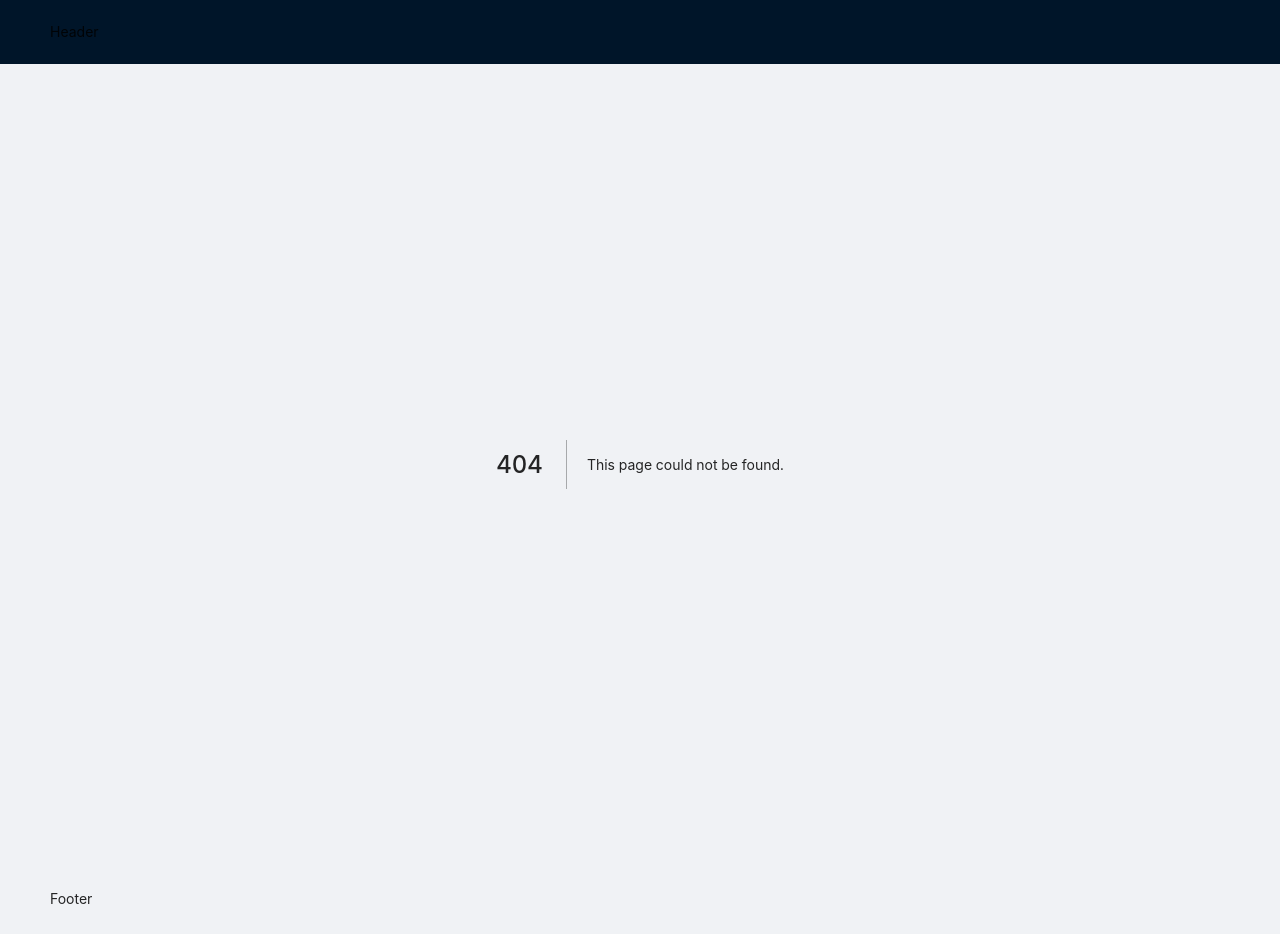
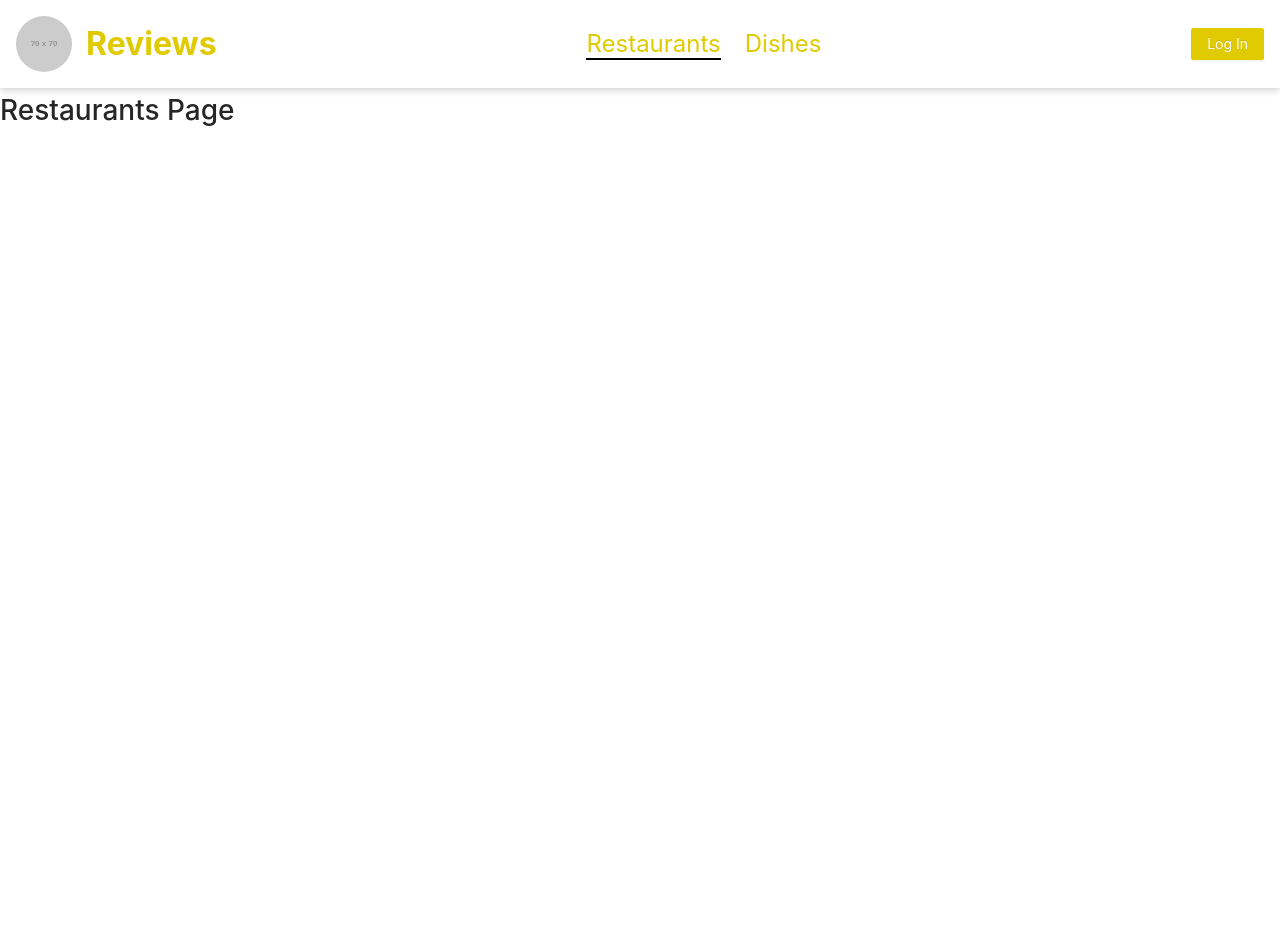
Before and after one commit to cemarv25/reviews, a Next.js app: page /restaurants in a window 1280 px wide. Before the commit this address had no page. After the commit the page ends 800 px from the top, so only its background shows below. Built offline with nearby package versions, Linux system fonts and the light colour scheme.

Commit message:
installed antd and added layout & navlink components

```diff
--- a/components/layout.tsx
+++ b/components/layout.tsx
@@ -1,7 +1,9 @@
 import React from 'react';
-import { Layout as AntLayout } from 'antd';
-
-const { Header, Content, Footer } = AntLayout;
+import Image from 'next/image';
+import Link from 'next/link';
+import NavLink from './navlink';
+import styles from '../styles/layout.module.css';
+import { Button } from 'antd';
 
 interface LayoutProps {
   children: React.ReactNode;
@@ -9,10 +11,42 @@ interface LayoutProps {
 
 export default function Layout({ children }: LayoutProps) {
   return (
-    <AntLayout>
-      <Header>Header</Header>
-      <Content>{children}</Content>
-      <Footer>Footer</Footer>
-    </AntLayout>
+    <>
+      <nav className={styles.navbar}>
+        <div className={styles.brand}>
+          <Link href="/">
+            <a className={styles.logo}>
+              <Image
+                layout="responsive"
+                width={70}
+                height={70}
+                src="https://via.placeholder.com/70"
+                alt="logo"
+                style={{ borderRadius: '50%' }}
+              />
+            </a>
+          </Link>
+          <Link href="/">
+            <a>
+              <span className={styles.name}>Reviews</span>
+            </a>
+          </Link>
+        </div>
+        <ul className={styles.navlinks}>
+          <li>
+            <NavLink exact href="/restaurants">
+              Restaurants
+            </NavLink>
+          </li>
+          <li>
+            <NavLink exact href="/dishes">
+              Dishes
+            </NavLink>
+          </li>
+        </ul>
+        <Button type="primary">Log In</Button>
+      </nav>
+      {children}
+    </>
   );
 }
--- /dev/null
+++ b/components/navlink.tsx
@@ -0,0 +1,32 @@
+import { useRouter } from 'next/router';
+import Link from 'next/link';
+import { ReactNode, useEffect, useState } from 'react';
+
+interface NavLinkProps {
+  href: string;
+  exact: boolean;
+  children: ReactNode;
+}
+
+export default function NavLink({
+  href,
+  exact,
+  children,
+  ...props
+}: NavLinkProps) {
+  const [isActive, setIsActive] = useState(false);
+  const { pathname } = useRouter();
+
+  useEffect(() => {
+    const newIsActive = exact ? pathname === href : pathname.startsWith(href);
+    setIsActive(newIsActive);
+  }, [exact, href, pathname]);
+
+  return (
+    <Link href={href}>
+      <a className={isActive ? 'active' : ''} {...props}>
+        {children}
+      </a>
+    </Link>
+  );
+}
--- a/next.config.js
+++ b/next.config.js
@@ -2,6 +2,9 @@
 const nextConfig = {
   reactStrictMode: true,
   swcMinify: true,
-}
+  images: {
+    domains: ['via.placeholder.com'],
+  },
+};
 
-module.exports = nextConfig
+module.exports = nextConfig;
--- a/pages/_app.tsx
+++ b/pages/_app.tsx
@@ -1,7 +1,8 @@
 import type { AppProps } from 'next/app';
-import 'antd/dist/antd.variable.min.css';
 import { ConfigProvider } from 'antd';
 import Layout from '../components/layout';
+import 'antd/dist/antd.variable.min.css';
+import '../styles/globals.css';
 
 ConfigProvider.config({
   theme: {
--- a/pages/index.tsx
+++ b/pages/index.tsx
@@ -1,6 +1,5 @@
 import type { NextPage } from 'next';
 import Head from 'next/head';
-import Layout from '../components/layout';
 
 const Home: NextPage = () => {
   return (
--- /dev/null
+++ b/pages/restaurants.tsx
@@ -0,0 +1,5 @@
+import React from 'react';
+
+export default function Restaurants() {
+  return <h1>Restaurants Page</h1>;
+}
--- a/styles/globals.css
+++ b/styles/globals.css
@@ -7,23 +7,10 @@
   --secondary-color-dark: #008670;
 }
 
-html,
-body {
-  padding: 0;
-  margin: 0;
-  font-family: -apple-system, BlinkMacSystemFont, Segoe UI, Roboto, Oxygen,
-    Ubuntu, Cantarell, Fira Sans, Droid Sans, Helvetica Neue, sans-serif;
+a.active {
+  border-bottom: 2px solid black;
 }
-
-a {
-  color: inherit;
-  text-decoration: none;
-}
-
-* {
-  box-sizing: border-box;
-}
-
+/*
 @media (prefers-color-scheme: dark) {
   html {
     color-scheme: dark;
@@ -32,4 +19,4 @@ a {
     color: white;
     background: black;
   }
-}
+} */
--- /dev/null
+++ b/styles/layout.module.css
@@ -0,0 +1,37 @@
+.navbar {
+  display: flex;
+  justify-content: space-between;
+  align-items: center;
+  padding: 1rem;
+  box-shadow: 0 0.2em 0.5em 0 lightgray;
+  position: sticky;
+  position: -webkit-sticky;
+  top: 0;
+  width: 100%;
+  background-color: white;
+}
+
+.brand {
+  display: flex;
+  align-items: center;
+}
+
+.brand .logo {
+  width: 7vh;
+  margin-right: 1em;
+}
+
+.brand .name {
+  font-size: 2rem;
+  font-weight: bold;
+}
+
+.navlinks {
+  display: flex;
+  align-items: center;
+  padding: 0;
+  margin: 0;
+  font-size: 1.5rem;
+  gap: 1em;
+  list-style: none;
+}
```
